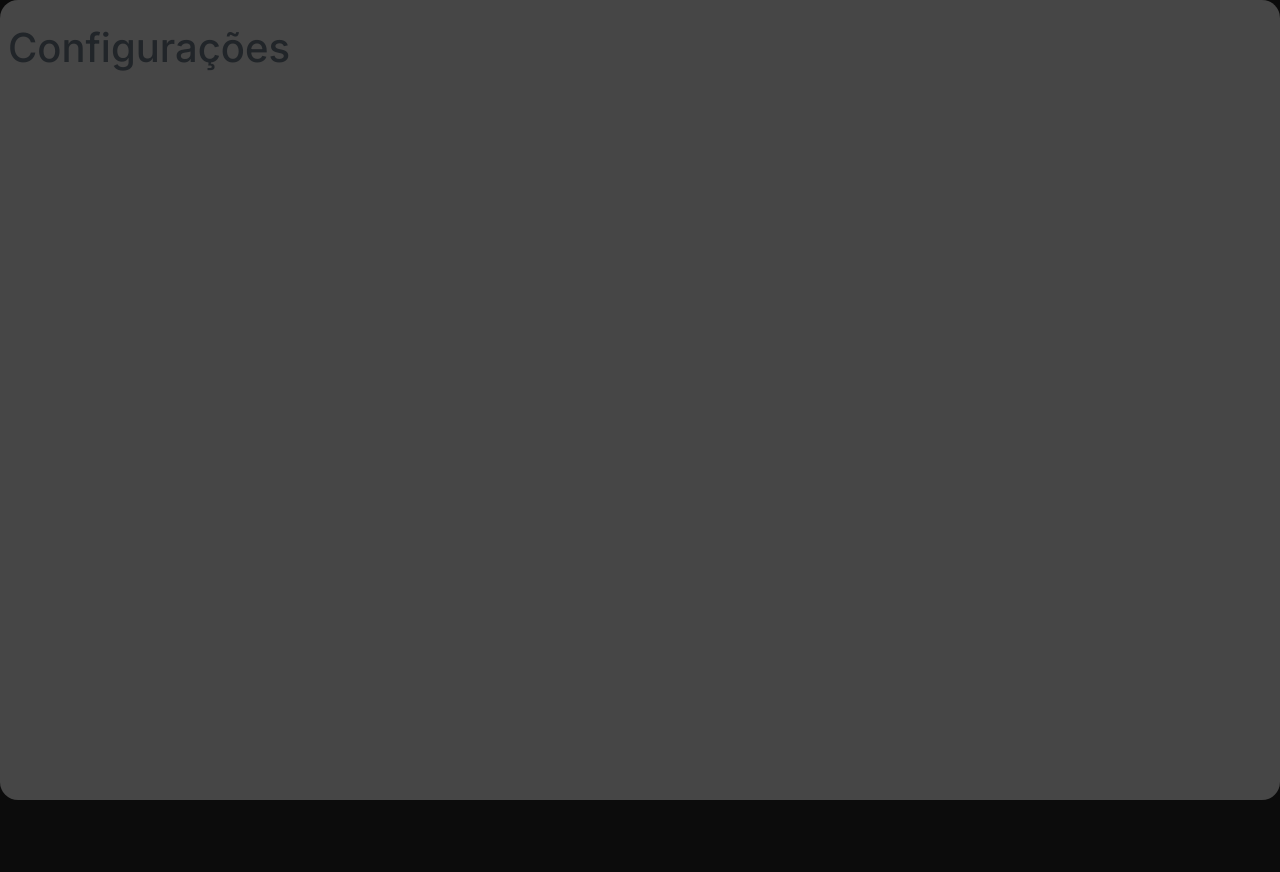
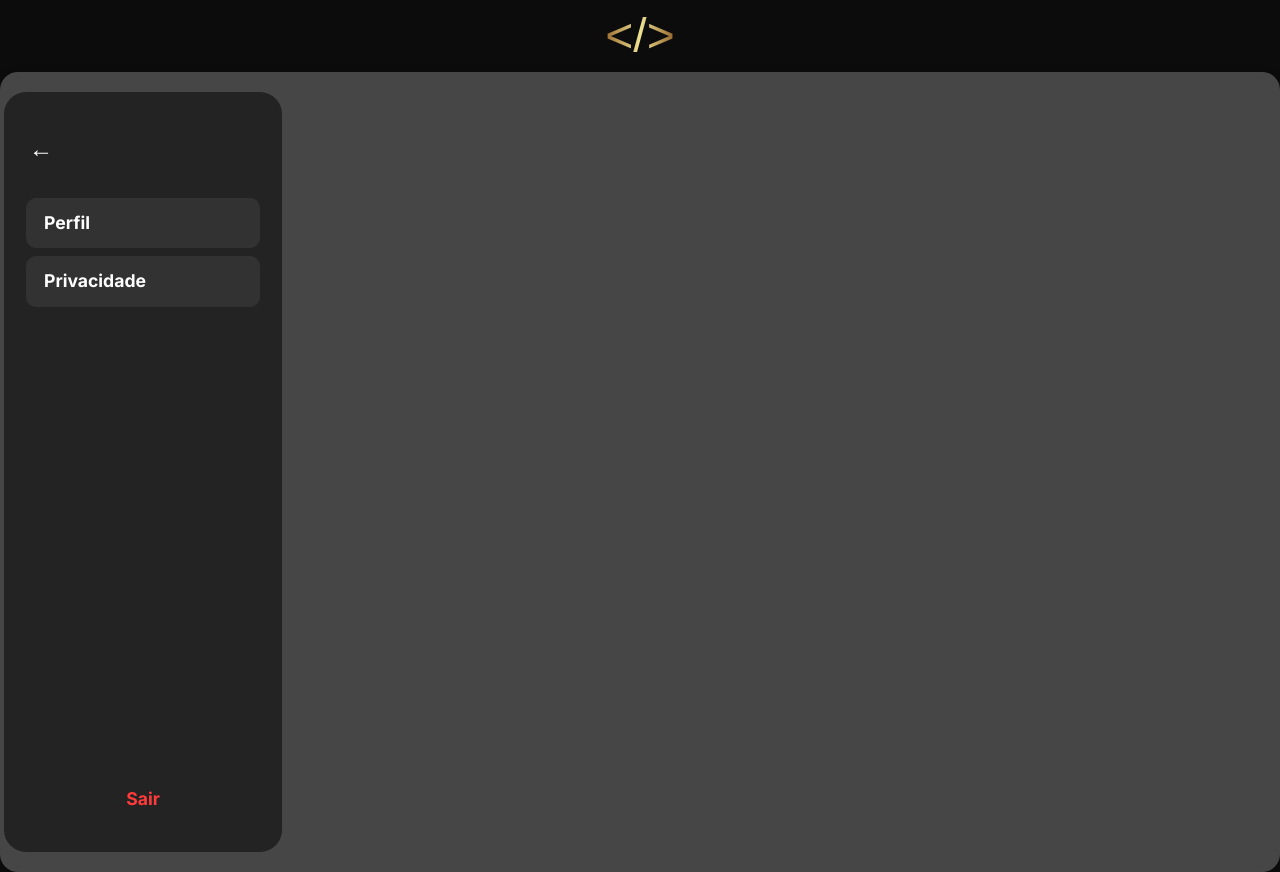
Before and after one commit to ProjetoExp/ChatWeb-frontend, a React (Create React App) app in the folder chatexp/: page /settings in a window 1280 px wide. Before the commit the page ends 800 px from the top, so only its background shows below. Built offline with nearby package versions, Linux system fonts and the light colour scheme; a web font is replaced by a local one.

Commit message:
feat: atualizacao sidebar tela configuracao

```diff
--- a/chatexp/src/pages/Settings/Settings.css
+++ b/chatexp/src/pages/Settings/Settings.css
@@ -0,0 +1,71 @@
+.no-center {
+  justify-content: flex-start !important;
+}
+.settings-aside {
+  background: #232323;
+  border-radius: 18px;
+  width: 270px;
+  min-width: 220px;
+  max-width: 320px;
+  height: 100%;
+  display: flex;
+  flex-direction: column;
+  justify-content: space-between;
+  padding: 28px 18px 24px 18px;
+  box-shadow: 0 0 0 4px #232323;
+}
+
+.settings-aside .btn-link {
+  color: #fff !important;
+  font-size: 1.7rem;
+  text-decoration: none;
+  margin-bottom: 18px;
+  margin-left: 2px;
+}
+
+.settings-aside ul {
+  margin-bottom: 0;
+}
+
+.settings-aside .option {
+  background: #323232 !important;
+  border: none !important;
+  border-radius: 10px !important;
+  color: #fff !important;
+  font-weight: 600;
+  font-size: 1.1rem;
+  padding: 12px 18px !important;
+  text-align: left;
+  transition: background 0.2s;
+  box-shadow: none !important;
+}
+
+.settings-aside .option.active,
+.settings-aside .option:focus {
+  background: #444 !important;
+  color: #fff !important;
+  outline: none;
+}
+
+.settings-aside .option .me-2 {
+  font-size: 1.3rem;
+}
+
+.settings-aside .logout-btn {
+  background: #232323 !important;
+  border: none !important;
+  border-radius: 10px !important;
+  color: #FF3B3B !important;
+  font-weight: 700;
+  font-size: 1.1rem;
+  padding: 12px 18px !important;
+  margin-top: 24px;
+  cursor: pointer;
+  transition: background 0.2s;
+  box-shadow: none !important;
+}
+
+.settings-aside .logout-btn .me-2,
+.settings-aside .logout-btn span {
+  color: #FF3B3B !important;
+}
--- a/chatexp/src/pages/Settings/Settings.js
+++ b/chatexp/src/pages/Settings/Settings.js
@@ -1,14 +1,41 @@
 import React from "react";
 import './Settings.css';
 import BoxContainer from '../../components/BoxContainer/BoxContainer.js';
+import PageContainer from "../../components/PageContainer/PageContainer.js";
+import Logo from "../../components/Logo/Logo.js";
+
 
 function Settings() {
     return (
-        <div className="min-vh-100 d-flex flex-column justify-content-center align-items-center">
+        <PageContainer className="no-center">
+            <Logo></Logo>
+
             <BoxContainer>
-                <h1>Configurações</h1>
+                <aside className="settings-aside d-flex flex-column justify-content-between h-100">
+                    <div>
+                        <button className="btn btn-link text-white mb-4 ps-0" aria-label="Voltar" style={{fontSize: "1.5rem"}}>
+                            ←
+                        </button>
+                        <ul className="list-unstyled">
+                            <li>
+                                <button className="option btn w-100 text-start d-flex align-items-center mb-2">
+                                    <span className="fw-bold">Perfil</span>
+                                </button>
+                            </li>
+                            <li>
+                                <button className="option btn w-100 text-start d-flex align-items-center">
+                                    <span className="fw-bold">Privacidade</span>
+                                </button>
+                            </li>
+                        </ul>
+                    </div>
+                    <button className="logout-btn btn w-100 d-flex align-items-center justify-content-center mt-4" style={{background: "none", border: "none"}}>
+                        <span style={{color: '#FF3B3B'}}>Sair</span>
+                    </button>
+                </aside>
             </BoxContainer>
-        </div>
+
+        </PageContainer>
     )
 }
 
```
